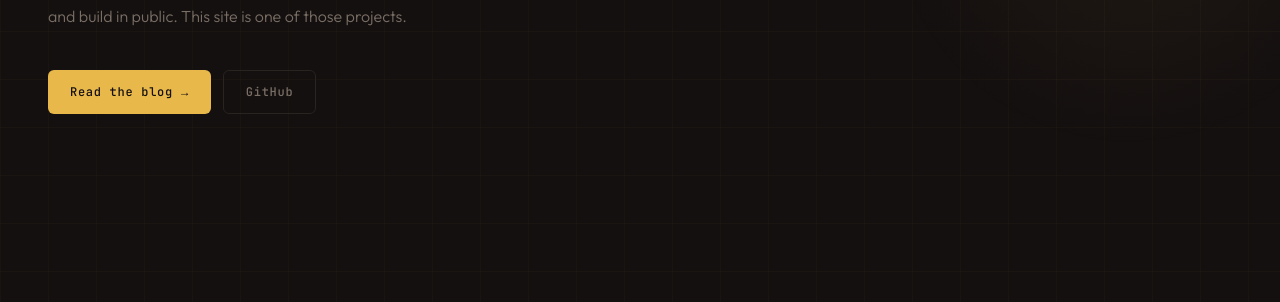
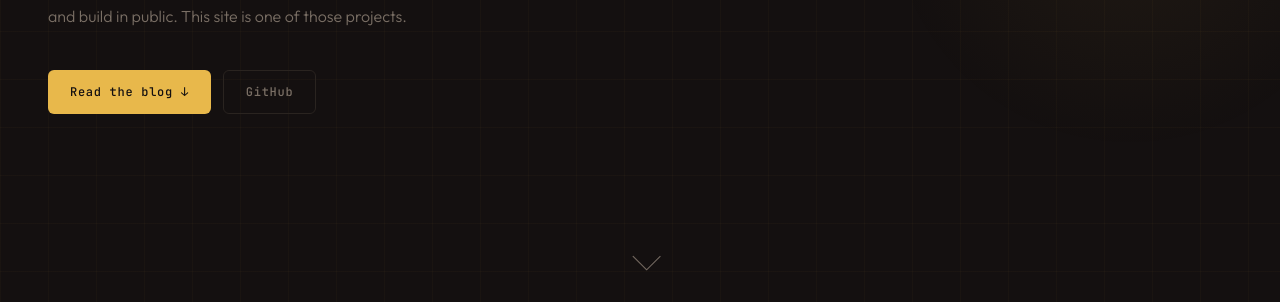
Before and after one commit to AimAbe/aimen-dev, a Next.js app: page / in a window 1280 px wide. Shown: the part 497-799 px from the top of the page. Built offline with nearby package versions, Linux system fonts and the light colour scheme; no server answers; the database is empty; a web font is replaced by a local one.

Commit message:
ux: scroll hero CTA to recent writing section, add scroll indicator

```diff
--- a/app/globals.css
+++ b/app/globals.css
@@ -229,6 +229,36 @@
   height: 500px;
   background: radial-gradient(circle, rgba(232,184,75,0.06) 0%, transparent 70%);
   pointer-events: none;
+}
+
+/* ── SCROLL INDICATOR ── */
+.hero-scroll-indicator {
+  position: absolute;
+  bottom: 40px;
+  left: 50%;
+  transform: translateX(-50%);
+  display: flex;
+  flex-direction: column;
+  align-items: center;
+  gap: 6px;
+  text-decoration: none;
+  opacity: 0;
+  animation: fadeUp 0.8s ease 1s forwards;
+}
+
+.hero-scroll-chevron {
+  display: block;
+  width: 20px;
+  height: 20px;
+  border-right: 1.5px solid var(--muted);
+  border-bottom: 1.5px solid var(--muted);
+  transform: rotate(45deg);
+  animation: scrollBounce 1.6s ease-in-out infinite;
+}
+
+@keyframes scrollBounce {
+  0%, 100% { transform: rotate(45deg) translateY(0); opacity: 0.5; }
+  50%       { transform: rotate(45deg) translateY(5px); opacity: 1; }
 }
 
 /* ── ABOUT STRIP ── */
--- a/app/page.tsx
+++ b/app/page.tsx
@@ -48,10 +48,13 @@ export default async function HomePage() {
             and build in public. This site is one of those projects.
           </p>
           <div className="hero-cta">
-            <Link href="/blog" className="btn btn-primary">Read the blog →</Link>
+            <a href="#recent-writing" className="btn btn-primary">Read the blog ↓</a>
             <a href="https://github.com/AimAbe" target="_blank" rel="noopener noreferrer" className="btn btn-ghost">GitHub</a>
           </div>
         </div>
+        <a href="#recent-writing" className="hero-scroll-indicator" aria-label="Scroll to recent writing">
+          <span className="hero-scroll-chevron" />
+        </a>
       </section>
 
       {/* ABOUT */}
@@ -78,7 +81,7 @@ export default async function HomePage() {
       </div>
 
       {/* POSTS */}
-      <section className="posts-section">
+      <section id="recent-writing" className="posts-section">
         <div className="section-header">
           <span className="section-title">Recent Writing</span>
           <Link href="/blog" className="section-link">All posts →</Link>
```
